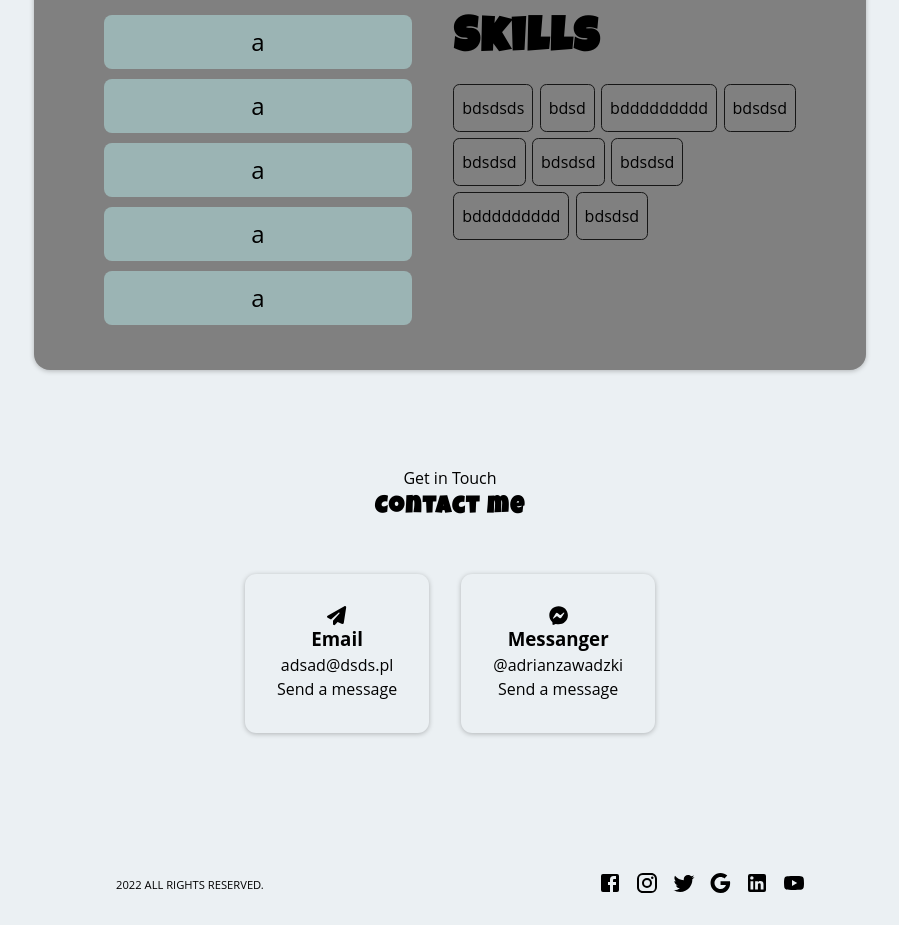
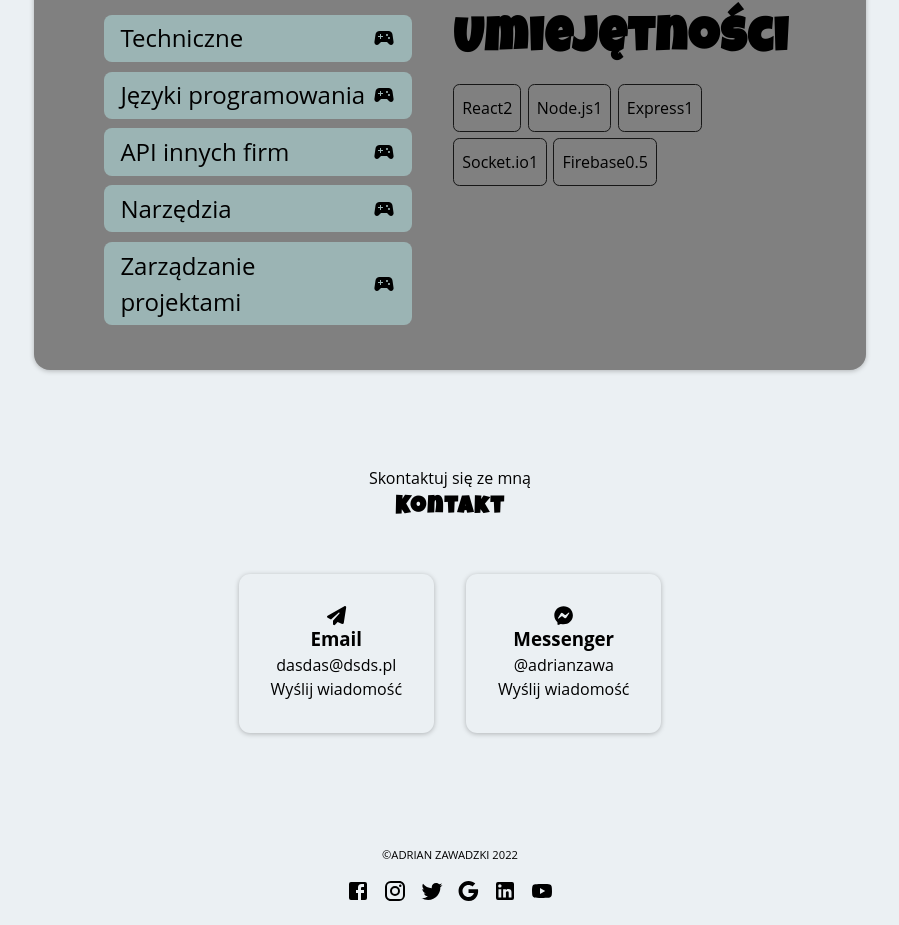
Before and after one commit to Adek236/Portfolio-website, a React (Create React App) app: page / in a window 1280 px wide. Shown: the part 1538-2463 px from the top of the page, without its empty margins (190-1089 px from the left). Built offline with nearby package versions, Linux system fonts and the light colour scheme.

Commit message:
Database added to all components, pl lang added.

```diff
--- a/src/App.js
+++ b/src/App.js
@@ -1,6 +1,5 @@
 import { useState } from "react";
 import data from "../src/database/database";
-
 import { useCycle } from "framer-motion";
 
 //components
@@ -26,7 +25,7 @@ import FileDownloadIcon from "@mui/icons-material/FileDownload";
 function App() {
   const [isModalOpen, toggleModal] = useCycle(false,true);
   // eslint-disable-next-line
-  const [lang, setLang] = useState("en");
+  const [lang, setLang] = useState("pl");
   return (
     <Layout>
       <Modal isModalOpen={isModalOpen}/>
@@ -41,11 +40,10 @@ function App() {
         <Navigation toggleModal={toggleModal}/>
       </Header>
       <Main>
-        {/* {console.log(data[lang].projects.title)} */}
         <Projects data={data[lang].projects}/>
         <About data={data[lang].about}/>
-        <Skills />
-        <Contact />
+        <Skills data={data[lang].skills}/>
+        <Contact data={data[lang].contact}/>
       </Main>
       <Footer />
     </Layout>
--- a/src/components/Footer/Footer.css
+++ b/src/components/Footer/Footer.css
@@ -3,12 +3,6 @@
   height: 5rem;
   width: 100%;
   font-size: 0.7rem;
-}
-@media (min-width: 615px) {
-  .footer {
-    flex-direction: row;
-    padding: 0 10%;
-  }
 }
 .footer__nav {
   display: flex;
@@ -25,6 +19,7 @@
 }
 .footer__nav__copyright {
   text-align: center;
+  text-transform: uppercase;
 }
 .footer__socials {
   flex-direction: column;
--- a/src/components/Footer/Footer.js
+++ b/src/components/Footer/Footer.js
@@ -20,7 +20,7 @@ const Footer = ({ setShowCredits }) => {
     className="footer flex-center"
     >
       <div className={`footer__nav ${myElementIsVisible ? "activeObs" : ""}`}>
-        <div className="footer__nav__copyright">2022 ALL RIGHTS RESERVED.</div>
+        <div className="footer__nav__copyright">©Adrian Zawadzki 2022</div>
       </div>
       <div
         className={`footer__socials flex-center ${
--- a/src/components/Footer/Footer.scss
+++ b/src/components/Footer/Footer.scss
@@ -5,10 +5,10 @@
   height: 5rem;
   width: 100%;
   font-size: 0.7rem;
-  @media (min-width: $newsBreakPointSmall) {
-    flex-direction: row;
-    padding: 0 10%;
-  }
+  // @media (min-width: $newsBreakPointSmall) {
+  //   flex-direction: row;
+  //   padding: 0 10%;
+  // }
   &__nav {
     display: flex;
     flex-direction: column;
@@ -23,6 +23,7 @@
     }
     &__copyright {
       text-align: center;
+      text-transform: uppercase;
     }
 
   }
--- a/src/database/database.js
+++ b/src/database/database.js
@@ -86,30 +86,145 @@ const data = {
       ]
     },
     skills: {
+      title: "Skills",
       buttons: [
         {
           name: "Technical",
-          icon: null
+          icon: <SportsEsportsIcon />,
+          items: [
+            {
+              name: "React",
+              rating: 2
+            },
+            {
+              name: "Node.js",
+              rating: 1
+            },
+            {
+              name: "Express",
+              rating: 1
+            },
+            {
+              name: "Socket.io",
+              rating: 1
+            },
+            {
+              name: "Firebase",
+              rating: 0.5
+            },
+          ]
         },
         {
           name: "Languages",
-          icon: null
+          icon: <SportsEsportsIcon />,
+          items: [
+            {
+              name: "JavaScript",
+              rating: 4
+            },
+            {
+              name: "HTML(5)",
+              rating: 2.5
+            },
+            {
+              name: "Css(3)",
+              rating: 2.5
+            },
+            {
+              name: "SQL",
+              rating: 1
+            },
+            {
+              name: "Bash",
+              rating: 1
+            },
+          ]
         },
         {
           name: "Third-party apis",
-          icon: null
+          icon: <SportsEsportsIcon />,
+          items: [
+            {
+              name: "MongoDB",
+              rating: 0.5
+            },
+            {
+              name: "Firebase",
+              rating: 0.5
+            },
+            {
+              name: "Cloudinary",
+              rating: 0.5
+            }
+          ]
         },
         {
           name: "Tools",
-          icon: null
+          icon: <SportsEsportsIcon />,
+          items: [
+            {
+              name: "VS Code",
+              rating: 2.5
+            },
+            {
+              name: "GIMP",
+              rating: 1.5
+            },
+            {
+              name: "Discord",
+              rating: 4
+            },
+            {
+              name: "Chrome Dev Tools",
+              rating: 2.5
+            },
+            {
+              name: "Windows",
+              rating: 5
+            },
+            {
+              name: "Linux",
+              rating: 1.5
+            },
+            {
+              name: "Piskelepp",
+              rating: 3
+            },
+          ]
         },
         {
           name: "Project management",
-          icon: null
+          icon: <SportsEsportsIcon />,
+          items: [
+            {
+              name: "GitHub",
+              rating: 2
+            },
+            {
+              name: "Heroku",
+              rating: 2
+            },
+            {
+              name: "Replit",
+              rating: 3
+            },
+            {
+              name: "Codepen",
+              rating: 3
+            },
+          ]
         }
       ]
+    },
+    contact: {
+      prevTitle: "Get in Touch",
+      title: "Contact me",
+      email: "dasdas@dsds.pl",
+      messenger: "@adrianzawa",
+      p: "Send a message"
     }
   },
+
   pl: {
     logo: {
       title: "Adrian Zawadzki",
@@ -127,6 +242,211 @@ const data = {
         link: "/",
       },
     ],
+    projects: {
+      title: "Portfolio",
+      sliders: [
+        {
+          id: 0,
+          img: "/link",
+          title: "Title-0",
+          types: ["JavaScript", "Css",],
+          desc: "Desc a",
+        },
+        {
+          id: 1,
+          img: "/link",
+          title: "Title-1",
+          types: ["React", "Scss","JS"],
+          desc: "Desc b",
+        },
+        {
+          id: 2,
+          img: "/link",
+          title: "Title-2",
+          types: ["React", "Scss","Socket.io"],
+          desc: "Desc c",
+        },
+        {
+          id: 3,
+          img: "/link",
+          title: "Title-3",
+          types: ["React", "Scss"],
+          desc: "Desc d",
+        },
+      ],
+      menu : [
+        {
+          id: 0,
+          img: "/link0"
+        },
+        {
+          id: 1,
+          img: "/link1"
+        },
+        {
+          id: 2,
+          img: "/link2"
+        },
+        {
+          id: 3,
+          img: "/link3"
+        }
+      ]
+    },
+    about: {
+      img: "/image",
+      mainTitle: "O mnie",
+      desc: "descc",
+      title: "Zainteresowania",
+      interests: [
+        {
+          name: "Gry komputerowe",
+          icon: <SportsEsportsIcon />
+        },
+        {
+          name: "Piłka nożna",
+          icon: <SportsEsportsIcon />
+        }
+      ]
+    },
+    skills: {
+      title: "Umiejętności",
+      buttons: [
+        {
+          name: "Techniczne",
+          icon: <SportsEsportsIcon />,
+          items: [
+            {
+              name: "React",
+              rating: 2
+            },
+            {
+              name: "Node.js",
+              rating: 1
+            },
+            {
+              name: "Express",
+              rating: 1
+            },
+            {
+              name: "Socket.io",
+              rating: 1
+            },
+            {
+              name: "Firebase",
+              rating: 0.5
+            },
+          ]
+        },
+        {
+          name: "Języki programowania",
+          icon: <SportsEsportsIcon />,
+          items: [
+            {
+              name: "JavaScript",
+              rating: 4
+            },
+            {
+              name: "HTML(5)",
+              rating: 2.5
+            },
+            {
+              name: "Css(3)",
+              rating: 2.5
+            },
+            {
+              name: "SQL",
+              rating: 1
+            },
+            {
+              name: "Bash",
+              rating: 1
+            },
+          ]
+        },
+        {
+          name: "API innych firm",
+          icon: <SportsEsportsIcon />,
+          items: [
+            {
+              name: "MongoDB",
+              rating: 0.5
+            },
+            {
+              name: "Firebase",
+              rating: 0.5
+            },
+            {
+              name: "Cloudinary",
+              rating: 0.5
+            }
+          ]
+        },
+        {
+          name: "Narzędzia",
+          icon: <SportsEsportsIcon />,
+          items: [
+            {
+              name: "VS Code",
+              rating: 2.5
+            },
+            {
+              name: "GIMP",
+              rating: 1.5
+            },
+            {
+              name: "Discord",
+              rating: 4
+            },
+            {
+              name: "Chrome Dev Tools",
+              rating: 2.5
+            },
+            {
+              name: "Windows",
+              rating: 5
+            },
+            {
+              name: "Linux",
+              rating: 1.5
+            },
+            {
+              name: "Piskelepp",
+              rating: 3
+            },
+          ]
+        },
+        {
+          name: "Zarządzanie projektami",
+          icon: <SportsEsportsIcon />,
+          items: [
+            {
+              name: "GitHub",
+              rating: 2
+            },
+            {
+              name: "Heroku",
+              rating: 2
+            },
+            {
+              name: "Replit",
+              rating: 3
+            },
+            {
+              name: "Codepen",
+              rating: 3
+            },
+          ]
+        }
+      ]
+    },
+    contact: {
+      prevTitle: "Skontaktuj się ze mną",
+      title: "Kontakt",
+      email: "dasdas@dsds.pl",
+      messenger: "@adrianzawa",
+      p: "Wyślij wiadomość"
+    }
   },
 };
 
--- a/src/pages/Contact/Contact.js
+++ b/src/pages/Contact/Contact.js
@@ -3,25 +3,25 @@ import { FontAwesomeIcon } from "@fortawesome/react-fontawesome";
 import {faFacebookMessenger } from '@fortawesome/free-brands-svg-icons'
 import {faPaperPlane } from '@fortawesome/free-solid-svg-icons'
 
-const Contact = () => {
+const Contact = ({ data }) => {
   return (
     <section className="contact flex-center-col">
       <div className="contact__desc flex-center-col">
-        <p>Get in Touch</p>
-        <h2>Contact me</h2>
+        <p>{data.prevTitle}</p>
+        <h2>{data.title}</h2>
       </div>
       <div className="contact__btns flex-center-col">
         <div className="contact__btns__box flex-center-col">
           <FontAwesomeIcon icon={faPaperPlane} />
           <h3>Email</h3>
-          <p>adsad@dsds.pl</p>
-          <a href="/">Send a message</a>
+          <p>{data.email}</p>
+          <a href="/">{data.p}</a>
         </div>
         <div className="contact__btns__box flex-center-col">
           <FontAwesomeIcon icon={faFacebookMessenger} />
-          <h3>Messanger</h3>
-          <p>@adrianzawadzki</p>
-          <a href="/">Send a message</a>
+          <h3>Messenger</h3>
+          <p>{data.messenger}</p>
+          <a href="/">{data.p}</a>
         </div>
       </div>
     </section>
--- a/src/pages/Skills/Skills.css
+++ b/src/pages/Skills/Skills.css
@@ -52,15 +52,16 @@
   }
 }
 .skills__wrapper__categories__el {
+  display: flex;
+  align-items: center;
+  justify-content: space-between;
   font-size: 1.5rem;
   flex-grow: 1;
   margin: 0.3rem auto;
   width: 80%;
+  padding: 0.3rem 1rem;
   border-radius: 0.5rem;
   background-color: rgb(155, 180, 180);
-}
-.skills__wrapper__categories__el:focus {
-  padding-top: 0.4rem;
 }
 .skills__wrapper__items {
   display: flex;
--- a/src/pages/Skills/Skills.js
+++ b/src/pages/Skills/Skills.js
@@ -1,28 +1,30 @@
+import { useState } from "react";
 import "./Skills.css";
 
-const Skills = () => {
+const Skills = ({ data }) => {
+  const [idButton, setIdButton] = useState(0);
   return (
     <section className="skills flex-center">
-      <h2 className="skills-top">Skills</h2>
+      <h2 className="skills-top">{data.title}</h2>
       <div className="skills__wrapper">
         <div className="skills__wrapper__categories">
-          <div tabIndex="1" className="skills__wrapper__categories__el flex-center">a</div>
-          <div tabIndex="1" className="skills__wrapper__categories__el flex-center">a</div>
-          <div tabIndex="1" className="skills__wrapper__categories__el flex-center">a</div>
-          <div tabIndex="1" className="skills__wrapper__categories__el flex-center">a</div>
-          <div tabIndex="1" className="skills__wrapper__categories__el flex-center">a</div>
+          {Array.from(data.buttons).map((el, i) => {
+            return (
+              <div
+                tabIndex="1"
+                className="skills__wrapper__categories__el"
+                onClick={()=> setIdButton(i)}
+              >
+                {el.name}{el.icon}
+              </div>
+            );
+          })}
         </div>
         <div className="skills__wrapper__items">
-          <h2 className="skills-right">Skills</h2>
-          <div className="skills__wrapper__items__el flex-center" >bdsdsds</div>
-          <div className="skills__wrapper__items__el flex-center">bdsd</div>
-          <div className="skills__wrapper__items__el flex-center">bddddddddd</div>
-          <div className="skills__wrapper__items__el flex-center">bdsdsd</div>
-          <div className="skills__wrapper__items__el flex-center">bdsdsd</div>
-          <div className="skills__wrapper__items__el flex-center">bdsdsd</div>
-          <div className="skills__wrapper__items__el flex-center">bdsdsd</div>
-          <div className="skills__wrapper__items__el flex-center">bddddddddd</div>
-          <div className="skills__wrapper__items__el flex-center">bdsdsd</div>
+          <h2 className="skills-right">{data.title}</h2>
+          {Array.from(data.buttons[idButton].items).map((el)=>{
+            return <div className="skills__wrapper__items__el flex-center">{el.name}{el.rating}</div>
+          })}
         </div>
       </div>
     </section>
--- a/src/pages/Skills/Skills.scss
+++ b/src/pages/Skills/Skills.scss
@@ -44,15 +44,20 @@
         width: 50%;
       }
       &__el {
+        display: flex;
+        align-items: center;
+        justify-content: space-between;
         font-size: 1.5rem;
         flex-grow: 1;
         margin: 0.3rem auto;
         width: 80%;
+        padding: 0.3rem 1rem;
         border-radius: 0.5rem;
         background-color: rgb(155, 180, 180);
-        &:focus {
-          padding-top: 0.4rem;
-        }
+        // &:focus {
+        //   padding-top: 1rem;
+        //   transition: all 0.2s;
+        // }
       }
     }
     &__items {
```
Also changed, not shown: 2 other files (tests, documents, lock files or other folders).
